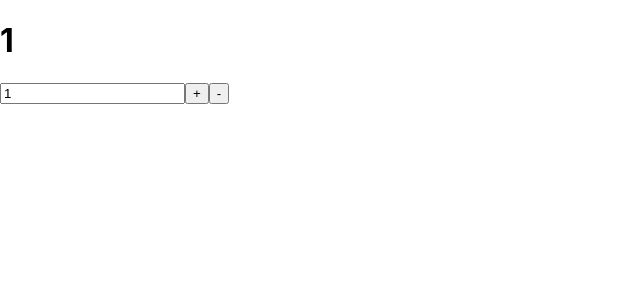
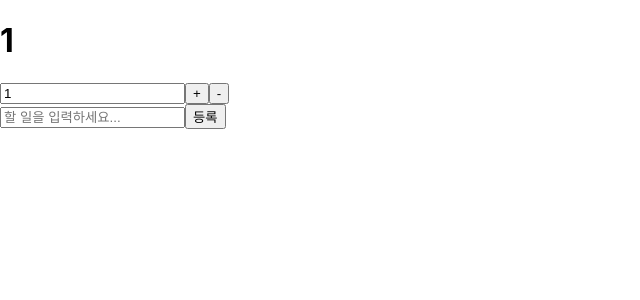
Before and after one commit to wjddydgh94/study-redux, a React (Create React App) app: page / in a window 1280 px wide. Shown: the top 300 px of the page, without its empty margins (0-640 px from the left). Built offline with nearby package versions, Linux system fonts and the light colour scheme.

Commit message:
Feat: TodoList 구현

```diff
--- a/src/App.js
+++ b/src/App.js
@@ -1,9 +1,14 @@
-import logo from "./logo.svg";
 import "./App.css";
 import CounterContainer from "./containers/CounterContainer";
+import TodosContainer from "./containers/TodosContainer";
 
 function App() {
-  return <CounterContainer />;
+  return (
+    <div>
+      <CounterContainer />
+      <TodosContainer />
+    </div>
+  );
 }
 
 export default App;
--- /dev/null
+++ b/src/components/Todos.js
@@ -0,0 +1,50 @@
+import React, { useState } from "react";
+
+const TodoItem = React.memo(function TodoItem({ todo, onToggle }) {
+  return (
+    <li
+      style={{
+        textDecoration: todo.done ? "line-through" : "none",
+      }}
+      onClick={() => onToggle(todo.id)}
+    >
+      {todo.text}
+    </li>
+  );
+});
+
+const TodoList = React.memo(function TodoList({ todos, onToggle }) {
+  return (
+    <ul>
+      {todos.map((todo) => (
+        <TodoItem key={todo.id} todo={todo} onToggle={onToggle} />
+      ))}
+    </ul>
+  );
+});
+
+function Todos({ todos, onCreate, onToggle }) {
+  const [text, setText] = useState("");
+  const onChange = (e) => setText(e.target.value);
+  const onSubmit = (e) => {
+    e.preventDefault();
+    onCreate(text);
+    setText("");
+  };
+
+  return (
+    <div>
+      <form onSubmit={onSubmit}>
+        <input
+          value={text}
+          onChange={onChange}
+          placeholder="할 일을 입력하세요..."
+        />
+        <button type="submit">등록</button>
+      </form>
+      <TodoList todos={todos} onToggle={onToggle} />
+    </div>
+  );
+}
+
+export default React.memo(Todos);
--- a/src/containers/CounterContainer.js
+++ b/src/containers/CounterContainer.js
@@ -1,4 +1,4 @@
-import React, { useEffect } from "react";
+import React from "react";
 import { useDispatch, useSelector } from "react-redux";
 import Counter from "../components/Counter";
 import { increase, decrease, setDiff } from "../modules/counter";
--- /dev/null
+++ b/src/containers/TodosContainer.js
@@ -0,0 +1,16 @@
+import React, { useCallback } from "react";
+import { useDispatch, useSelector } from "react-redux";
+import Todos from "../components/Todos";
+import { addTodo, toggleTodo } from "../modules/todos";
+
+function TodosContainer() {
+  const todos = useSelector((state) => state.todos);
+  const dispatch = useDispatch();
+
+  const onCreate = useCallback((text) => dispatch(addTodo(text)), [dispatch]);
+  const onToggle = useCallback((id) => dispatch(toggleTodo(id)), [dispatch]);
+
+  return <Todos todos={todos} onCreate={onCreate} onToggle={onToggle} />;
+}
+
+export default TodosContainer;
--- a/src/modules/todos.js
+++ b/src/modules/todos.js
@@ -10,6 +10,7 @@
     text,
   },
 });
+
 export const toggleTodo = (id) => ({
   type: TOGGLE_TODO,
   id,
```
